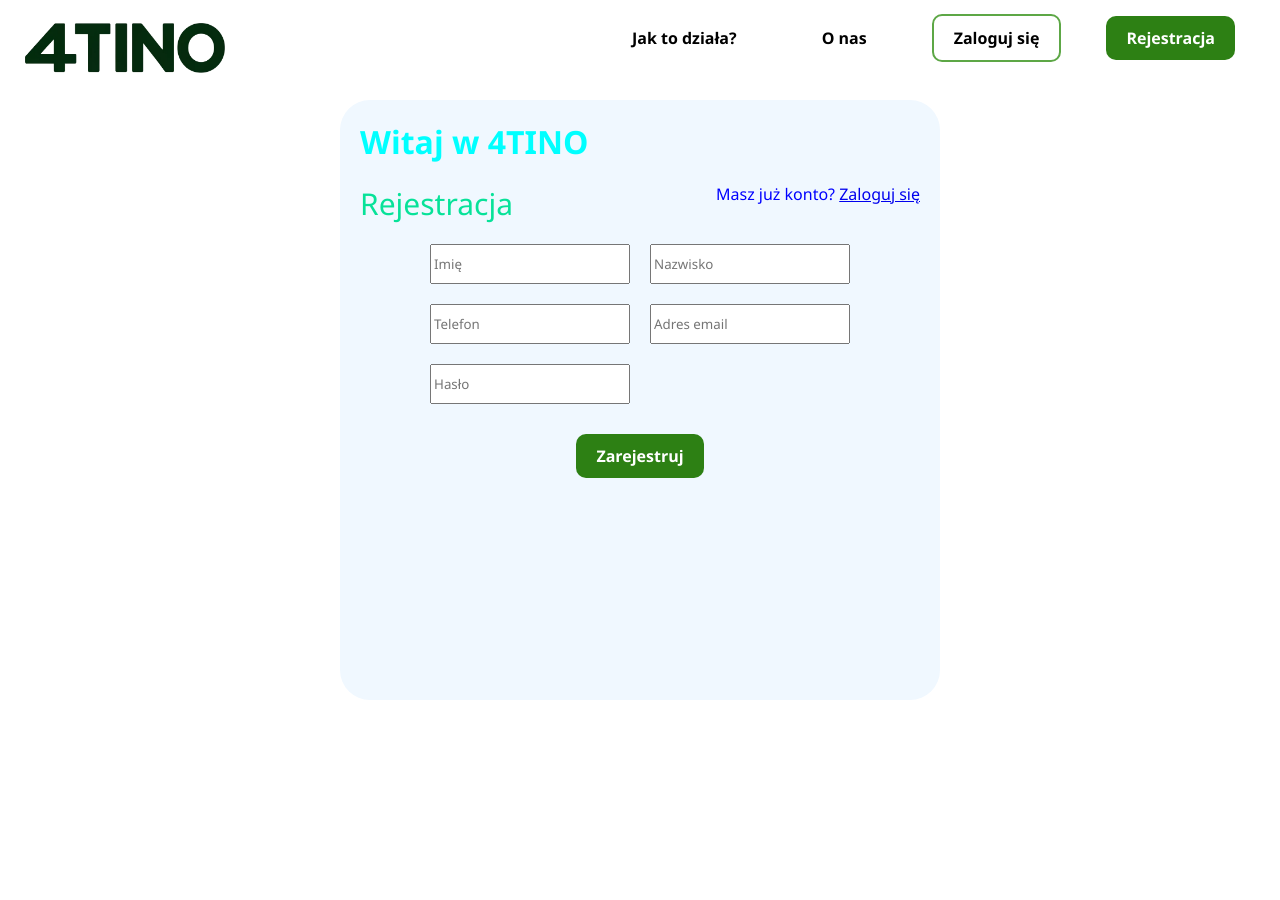
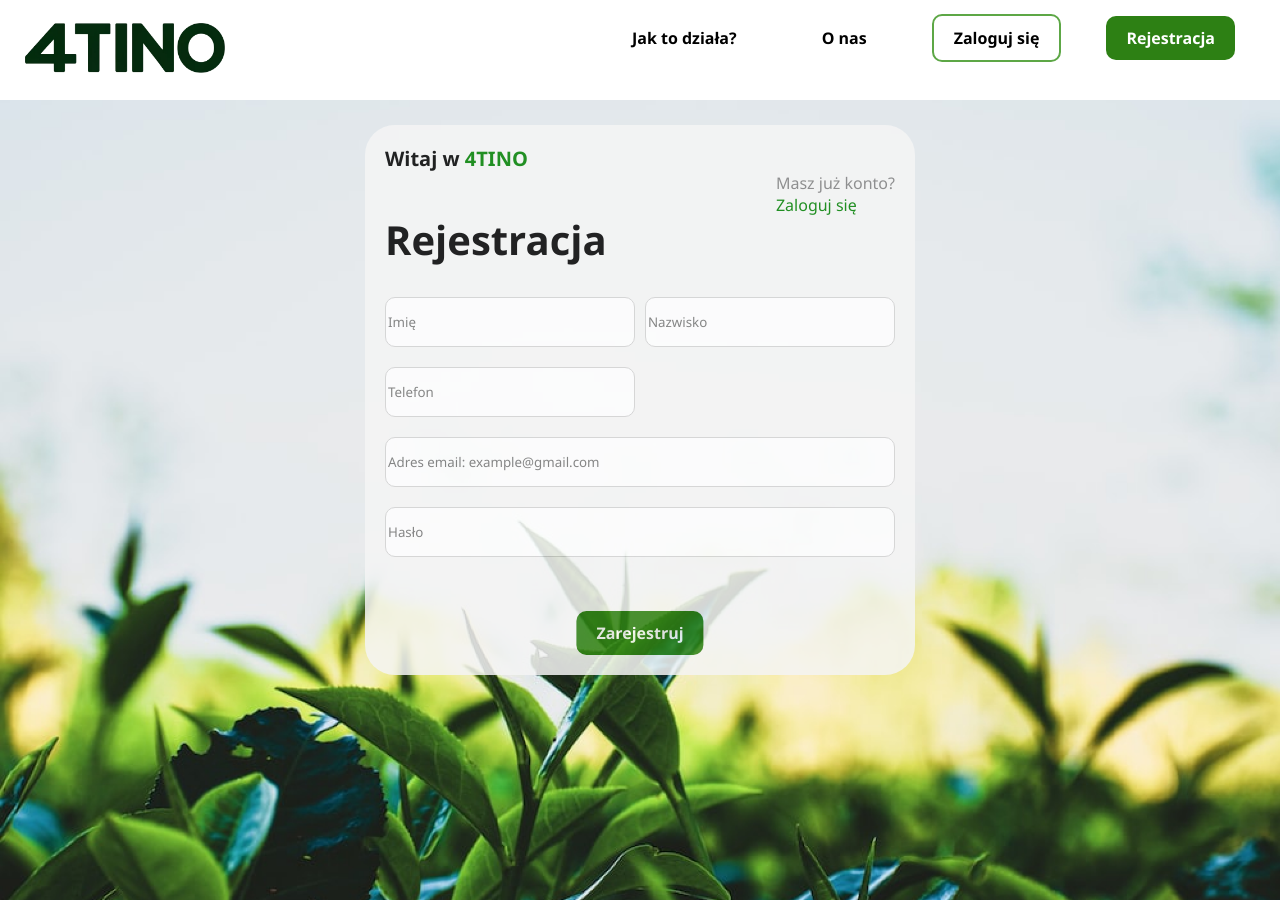
Before and after one commit to infoshareacademy/jfdzr13-team-4tino, a React (Vite) app: page /register in a window 1280 px wide. Before the commit the page ends 800 px from the top, so only its background shows below. Built offline with nearby package versions, Linux system fonts and the light colour scheme.

Commit message:
css: register i login

```diff
--- a/package.json
+++ b/package.json
@@ -11,6 +11,7 @@
   },
   "dependencies": {
     "firebase": "^10.12.2",
+    "formik": "^2.4.6",
     "leaflet": "^1.9.4",
     "react": "^18.3.1",
     "react-dom": "^18.3.1",
@@ -19,7 +20,8 @@
     "react-router": "^6.23.1",
     "react-router-dom": "^6.23.1",
     "react-router-hash-link": "^2.4.3",
-    "react-toastify": "^10.0.5"
+    "react-toastify": "^10.0.5",
+    "yup": "^1.4.0"
   },
   "devDependencies": {
     "@types/react": "^18.2.66",
--- a/src/App.css
+++ b/src/App.css
@@ -3,3 +3,33 @@
   box-sizing: border-box;
   font-family: "Segoe UI", Tahoma, Geneva, Verdana, sans-serif;
 }
+
+input[type="email"],
+input[type="password"] {
+  width: 100%;
+  height: 50px;
+  border-radius: 10px;
+  border: 1px solid lightgray;
+}
+
+input[type="text"] {
+  width: 49%;
+  height: 50px;
+  border-radius: 10px;
+  border: 1px solid lightgray;
+}
+
+button {
+  font-size: 16px;
+  line-height: 1.5;
+  padding: 10px 20px;
+  border-radius: 10px;
+  border: none;
+  color: white;
+  background-color: #2d8014;
+  font-weight: 700;
+}
+button:hover {
+  cursor: pointer;
+  background-color: #5da746;
+}
--- a/src/components/Introudction/Introduction.jsx
+++ b/src/components/Introudction/Introduction.jsx
@@ -27,7 +27,7 @@
         <MapContainer
           center={[52, 19.0]}
           zoom={6}
-          scrollWheelZoom={false}
+          scrollWheelZoom={true}
           style={{ height: "100%", width: "100%" }}
         >
           <TileLayer
--- a/src/components/Login/Login.jsx
+++ b/src/components/Login/Login.jsx
@@ -1,9 +1,10 @@
 import React, { useState } from 'react';
 import styles from "./Login.module.css";
 import { signInWithEmailAndPassword } from 'firebase/auth';
-import { auth } from '../../firebase.js'; // Importuj konfigurację Firebase
+import { auth } from '../../firebase.js';
 import { toast } from 'react-toastify';
 import { useNavigate } from 'react-router-dom';
+import { Link } from 'react-router-dom';
 
 const Login = () => {
   const [email, setEmail] = useState('');
@@ -15,9 +16,9 @@
     event.preventDefault();
     try {
       await signInWithEmailAndPassword(auth, email, password);
-      toast.success('Zalogowano pomyślnie');
-      navigate("/")
-    } catch (error) {
+      toast.success('Zalogowano pomyślnie'),
+      navigate("/");
+   } catch (error) {
       toast.error('Błędny email lub hasło', {
         hideProgressBar: true
       });
@@ -25,34 +26,40 @@
   };
 
   return (
+    <div className={styles.loginModule}>
     <div className={styles.loginForm}>
-      <h1>Witaj w 4TINO</h1>
-      <p>Zaloguj się</p>
-      <form onSubmit={handleSubmit}>
+      <h1 className={styles.welcomeTitle}>Witaj w <span className={styles.fourTino}>4TINO</span></h1>
+      <div className={styles.loginTitle}>Zaloguj się</div>
+      <form className={styles.formLogin} onSubmit={handleSubmit}>
         <label>
-          Podaj adres email:
+          <p>Podaj adres email:</p>
           <input
             type="email"
             value={email}
             onChange={(e) => setEmail(e.target.value)}
-            placeholder="example@gmail.com"
+            placeholder="Adres email: example@gmail.com"
             required
           />
         </label>
 
         <label>
-          Hasło:
+          <p>Podaj Hasło:</p>
           <input
             type="password"
             value={password}
             onChange={(e) => setPassword(e.target.value)}
+            placeholder="Hasło"
             required
           />
         </label>
-        <button type="submit">Zaloguj</button>
+        <button className={styles.button} type="submit">Zaloguj</button>
       </form>
-      <a href="#">Przypomnij Hasło</a>
-      <p>Nie masz konta? <a href="#">Zarejestruj się</a></p>
+      <div>
+        <a href="#">Przypomnij Hasło</a>
+        <p className={styles.registerLink}>Nie masz konta? <Link className={styles.link} to="/register">Zarejestruj się</Link></p>
+      </div>
+
+    </div>
     </div>
   );
 };
--- a/src/components/Login/Login.module.css
+++ b/src/components/Login/Login.module.css
@@ -1,11 +1,65 @@
+.loginModule {
+  height: 100vh;
+  width: auto;
+  background-image: url("../../assets/LoginRegister/bg.png");
+  background-size: 100% 100%;
+  background-repeat: no-repeat;
+}
+
 .loginForm {
-  background-color: aliceblue;
-  height: 600px;
-  width: 600px;
+  background-color: whitesmoke;
+  height: 550px;
+  width: 550px;
   border-radius: 30px;
   position: absolute;
   top: 50%;
   left: 50%;
   transform: translate(-50%, -50%);
   padding: 20px;
+  opacity: 85%;
 }
+
+.welcomeTitle {
+  color: black;
+  margin-bottom: 20px;
+  font-size: 20px;
+}
+
+.fourTino {
+  color: green;
+}
+
+.loginTitle {
+  color: black;
+  font-size: 40px;
+  font-weight: bold;
+  margin-top: 40px;
+}
+
+.formLogin {
+  margin-top: 40px;
+  margin-bottom: 40px;
+  display: grid;
+  grid-template-columns: 1fr;
+  grid-template-rows: 1fr 1fr;
+  gap: 20px;
+}
+
+.registerLink {
+  color: gray;
+  float: right;
+  display: grid;
+}
+
+.link {
+  color: green;
+  text-decoration: none;
+}
+
+.button {
+  position: absolute;
+  bottom: 0;
+  margin-bottom: 20px;
+  left: 50%;
+  transform: translateX(-50%);
+}
--- a/src/components/Navbar/Navbar.module.css
+++ b/src/components/Navbar/Navbar.module.css
@@ -51,18 +51,3 @@
   padding: 10px 20px;
   border-radius: 10px;
 }
-
-button {
-  font-size: 16px;
-  line-height: 1.5;
-  padding: 10px 20px;
-  border-radius: 10px;
-  border: none;
-  color: white;
-  background-color: #2d8014;
-  font-weight: 700;
-}
-button:hover {
-  cursor: pointer;
-  background-color: #5da746;
-}
--- a/src/components/Register/Register.jsx
+++ b/src/components/Register/Register.jsx
@@ -4,6 +4,7 @@
 import { db } from '../../firebase';
 import { collection, addDoc } from 'firebase/firestore';
 import { Link } from 'react-router-dom';
+import { toast } from 'react-toastify';
 
 function Register() {
   const auth = getAuth();
@@ -23,25 +24,29 @@
             displayName: firstName + ' ' + lastName,
             phoneNumber: phone,
         });
-        alert('Użytkownik został pomyślnie dodany!');
+        toast.success('Użytkownik został pomyślnie zarejestrowany!', {
+            hideProgressBar: true
+        });
         addDoc(collection(db, "users"), { firstName , lastName, phone,email, id: authUser.user.uid});
     })
 
 
   }
     return (
-        <div className={styles.registerForm}>
-            <h1 className={styles.welcomeTitle}>Witaj w 4TINO</h1>
-            <p className={styles.loginLink}>Masz już konto? <Link to="/login">Zaloguj się</Link></p>
+        <div className={styles.registerModule}>
+            <div className={styles.registerForm}>
+            <h1 className={styles.welcomeTitle}>Witaj w <span className={styles.fourTino}>4TINO</span></h1>
+            <p className={styles.loginLink}>Masz już konto? <Link className={styles.link} to="/login">Zaloguj się</Link></p>
             <div className={styles.registerTitle}>Rejestracja</div>
             <form className={styles.form}>
                 <input type="text" value={firstName} onChange={(e) => setFirstName(e.target.value)} placeholder="Imię" required/>
                 <input type="text" value={lastName} onChange={(e) => setLastName(e.target.value)} placeholder="Nazwisko" required/>
                 <input type="text" value={phone} onChange={(e) => setPhone(e.target.value)} placeholder="Telefon" required/>
-                <input type="email" value={email} onChange={(e) => setEmail(e.target.value)} placeholder="Adres email" required/>
+                <input type="email" value={email} onChange={(e) => setEmail(e.target.value)} placeholder="Adres email: example@gmail.com" required/>
                 <input type="password" value={password} onChange={(e) => setPassword(e.target.value)} placeholder="Hasło" required/>
             </form>
             <button className={styles.button} type="submit" onClick={register}>Zarejestruj</button>
+        </div>
         </div>
     );
 }
--- a/src/components/Register/Register.module.css
+++ b/src/components/Register/Register.module.css
@@ -1,43 +1,67 @@
+.registerModule {
+  height: 100vh;
+  width: auto;
+  background-image: url("../../assets/LoginRegister/bg.png");
+  background-size: 100% 100%;
+  background-repeat: no-repeat;
+}
+
 .registerForm {
-  background-color: aliceblue;
-  height: 600px;
-  width: 600px;
+  background-color: whitesmoke;
+  height: 550px;
+  width: 550px;
   border-radius: 30px;
   position: absolute;
   top: 50%;
   left: 50%;
   transform: translate(-50%, -50%);
   padding: 20px;
+  opacity: 85%;
 }
 
 .welcomeTitle {
-  color: aqua;
+  color: black;
+  font-size: 20px;
+}
+
+.fourTino {
+  color: green;
+}
+
+.registerTitle {
+  color: black;
+  font-size: 40px;
+  font-weight: bold;
+  margin-top: 40px;
+}
+
+.loginLink {
+  color: gray;
+  float: right;
+  display: grid;
+}
+.link {
+  color: green;
+  text-decoration: none;
+}
+
+.form {
+  margin-top: 30px;
+  margin-bottom: 30px;
+}
+
+.form input {
   margin-bottom: 20px;
 }
 
-.registerTitle {
-  color: rgb(7, 226, 153);
-  font-size: 30px;
-  margin-bottom: 20px;
-}
-
-.loginLink {
-  color: blue;
-  float: right;
-  margin-bottom: 20px;
-}
-
-.form {
-  display: grid;
-  grid-template-columns: 200px 200px;
-  grid-template-rows: 40px 40px 40px;
-  gap: 20px;
-  justify-content: center;
+.form input:first-of-type {
+  margin-right: 10px;
 }
 
 .button {
-  display: block;
-  margin-left: auto;
-  margin-right: auto;
-  margin-top: 30px;
+  position: absolute;
+  bottom: 0;
+  margin-bottom: 20px;
+  left: 50%;
+  transform: translateX(-50%);
 }
```
Also changed, not shown: src/assets/LoginRegister/bg.png (added), 1 other file (tests, documents, lock files or other folders).
